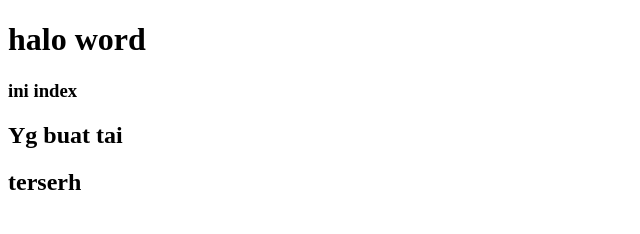
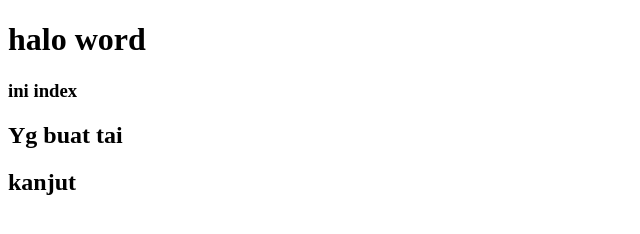
Before and after one commit to Rycuy/tes, a plain HTML site: page index.html in a window 1280 px wide. Shown: the full height of the page, 0-640 px from the left. Drawn offline with Linux system fonts and the light colour scheme.

Commit message:
menambahkan anu

```diff
--- a/index.html
+++ b/index.html
@@ -9,6 +9,6 @@
     <h1>halo word</h1>
     <h3>ini index</h3>
     <h2>Yg buat tai</h2>
-    <h2> terserh</h2>
+    <h2> kanjut</h2>
 </body>
 </html>
```
